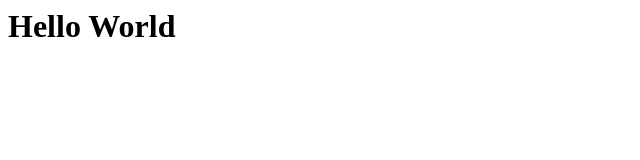
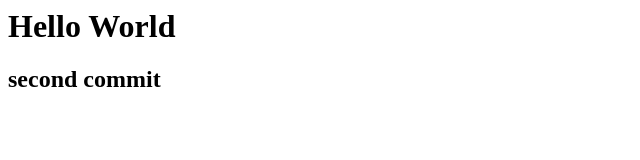
Before and after one commit to azman1204/git-demo5, a plain HTML site: page index.html in a window 1280 px wide. Shown: the whole page, without its empty margins (0-640 px from the left). Drawn offline with Linux system fonts and the light colour scheme.

Commit message:
modify index.html

```diff
--- a/index.html
+++ b/index.html
@@ -1 +1,3 @@
 <h1>Hello World</h1>
+
+<h2>second commit<h2>
```
